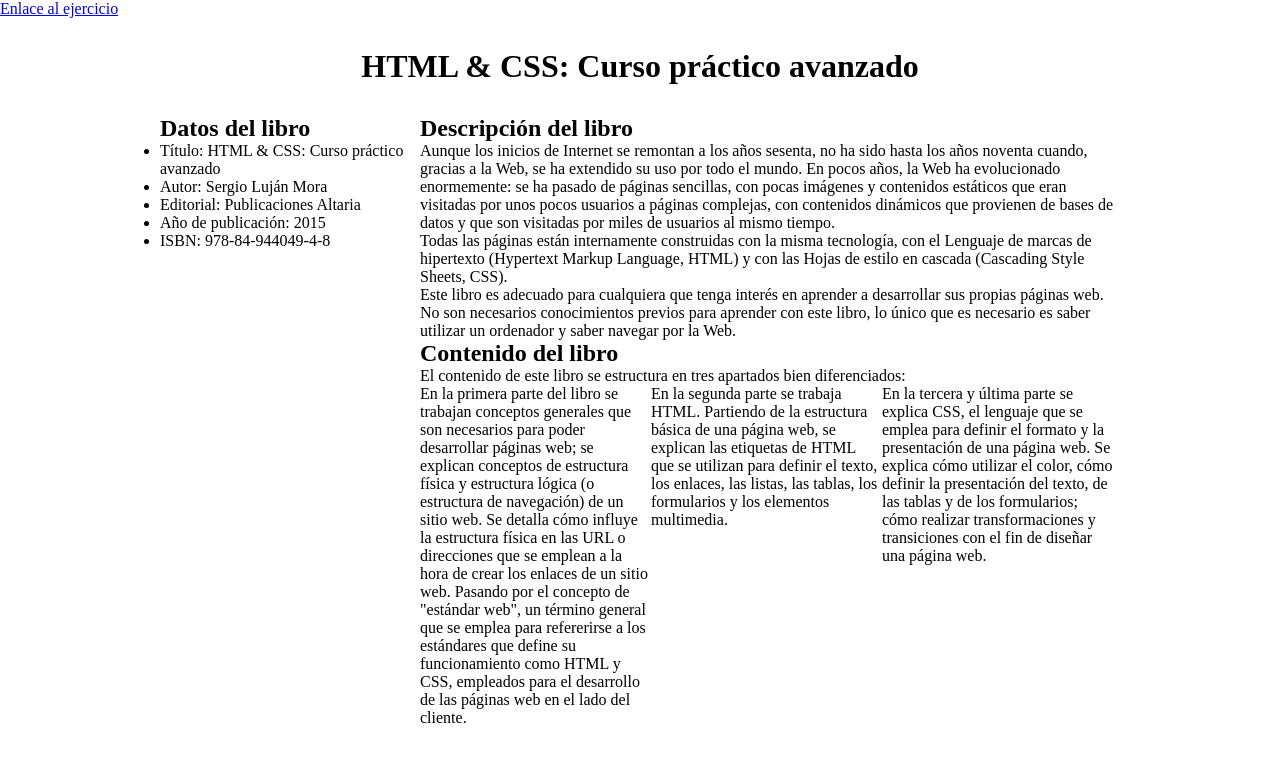
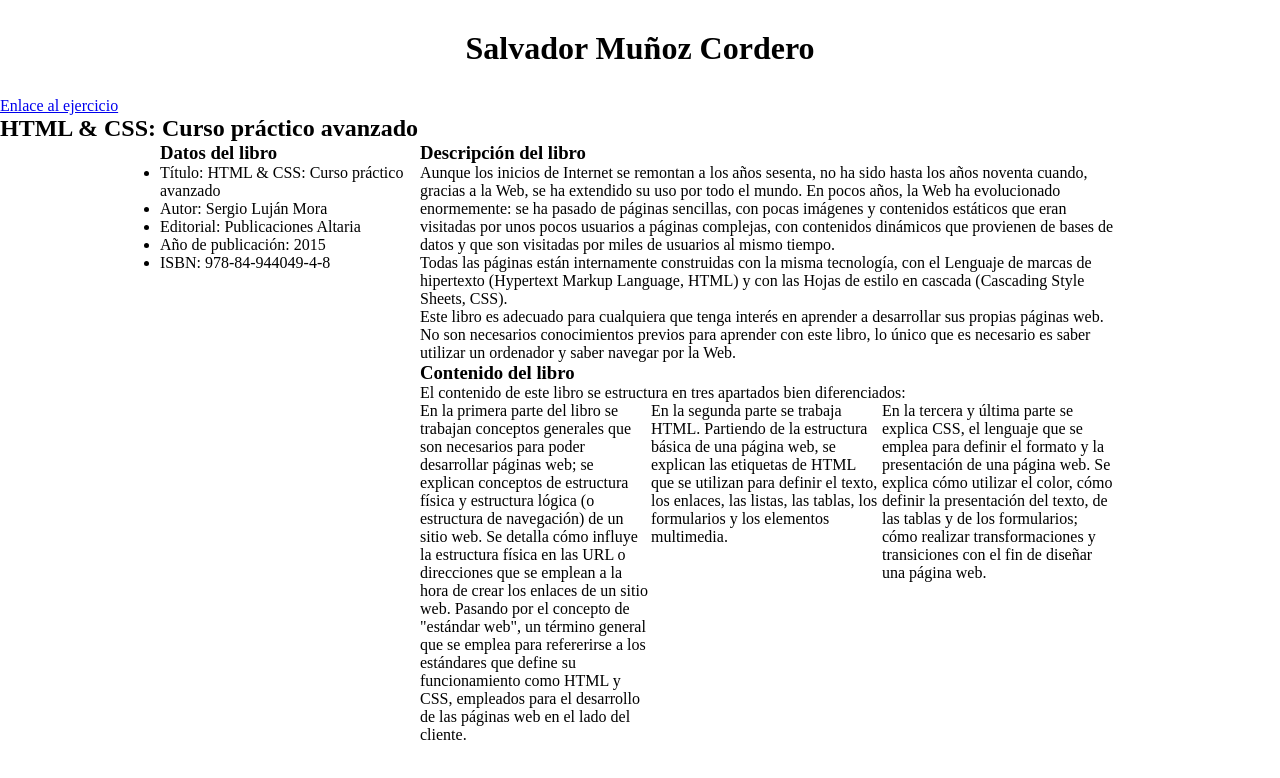
Before and after one commit to smunozc/DIW, a plain HTML site: page Ejercicio_Repaso_CSS/A4/index.html in a window 1280 px wide. Drawn offline with Linux system fonts and the light colour scheme.

Commit message:
Cambios en ejercicios de repaso

```diff
--- a/Ejercicio_Repaso_CSS/A4/index.html
+++ b/Ejercicio_Repaso_CSS/A4/index.html
@@ -40,13 +40,15 @@
 </head>
 
 <body>
-    <a href="http://desarrolloweb.dlsi.ua.es/libros/html-css/ejercicio-maquetacion-diseno-fijo" target="_blank">Enlace
-        al ejercicio</a>
-    <h1>HTML &amp; CSS: Curso práctico avanzado</h1>
+    <header>
+        <h1>Salvador Muñoz Cordero</h1>
+        <a href="http://desarrolloweb.dlsi.ua.es/libros/html-css/ejercicio-maquetacion-diseno-fijo" target="_blank">Enlace al ejercicio</a>
+    </header>
+    <h2>HTML &amp; CSS: Curso práctico avanzado</h2>
 
     <main>
         <div class="datos">
-            <h2>Datos del libro</h2>
+            <h3>Datos del libro</h3>
 
             <ul>
                 <li>Título: HTML &amp; CSS: Curso práctico avanzado</li>
@@ -58,7 +60,7 @@
         </div>
 
         <div class="descripcionYContenido">
-            <h2>Descripción del libro</h2>
+            <h3>Descripción del libro</h3>
 
             <p>
                 Aunque los inicios de Internet se remontan a los años sesenta, no ha sido hasta los años noventa cuando,
@@ -89,7 +91,7 @@
             </p>
 
 
-            <h2>Contenido del libro</h2>
+            <h3>Contenido del libro</h3>
 
             <p>
                 El contenido de este libro se estructura en tres apartados bien diferenciados:
--- a/Ejercicio_Repaso_CSS/A5/styles/style.css
+++ b/Ejercicio_Repaso_CSS/A5/styles/style.css
@@ -12,12 +12,6 @@ body {
 header {
     padding: 50px;
     width: 90%;
-}
-
-.contenedorEnlace {
-    font-size: 1.5rem;
-    text-align: center;
-    width: 100%;
 }
 
 main {
```
Also changed, not shown: Ejercicio_Repaso_CSS/A1/index.html (+5 -0 lines), Ejercicio_Repaso_CSS/A2/index.html (+5 -1 lines), Ejercicio_Repaso_CSS/A3/index.html (+5 -1 lines), Ejercicio_Repaso_CSS/A5/index.html (+3 -6 lines).
